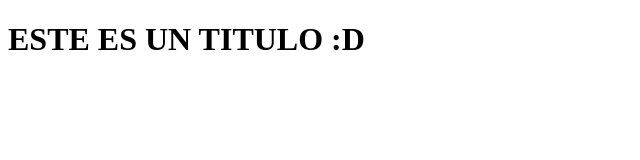
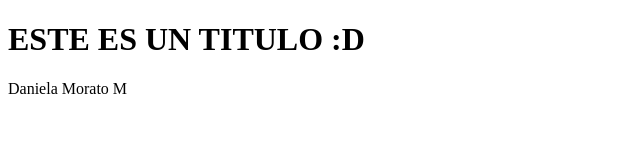
Before and after one commit to danmm80/git-b0Hermosillo, a plain HTML site: page index.html in a window 1280 px wide. Shown: the whole page, without its empty margins (0-640 px from the left). Drawn offline with Linux system fonts and the light colour scheme.

Commit message:
se agrego mi nombre daniela morato

```diff
--- a/index.html
+++ b/index.html
@@ -8,5 +8,6 @@
 </head>
 <body>
     <h1>ESTE ES UN TITULO :D</h1>
+    <p>Daniela Morato M</p>
 </body>
 </html>
```
